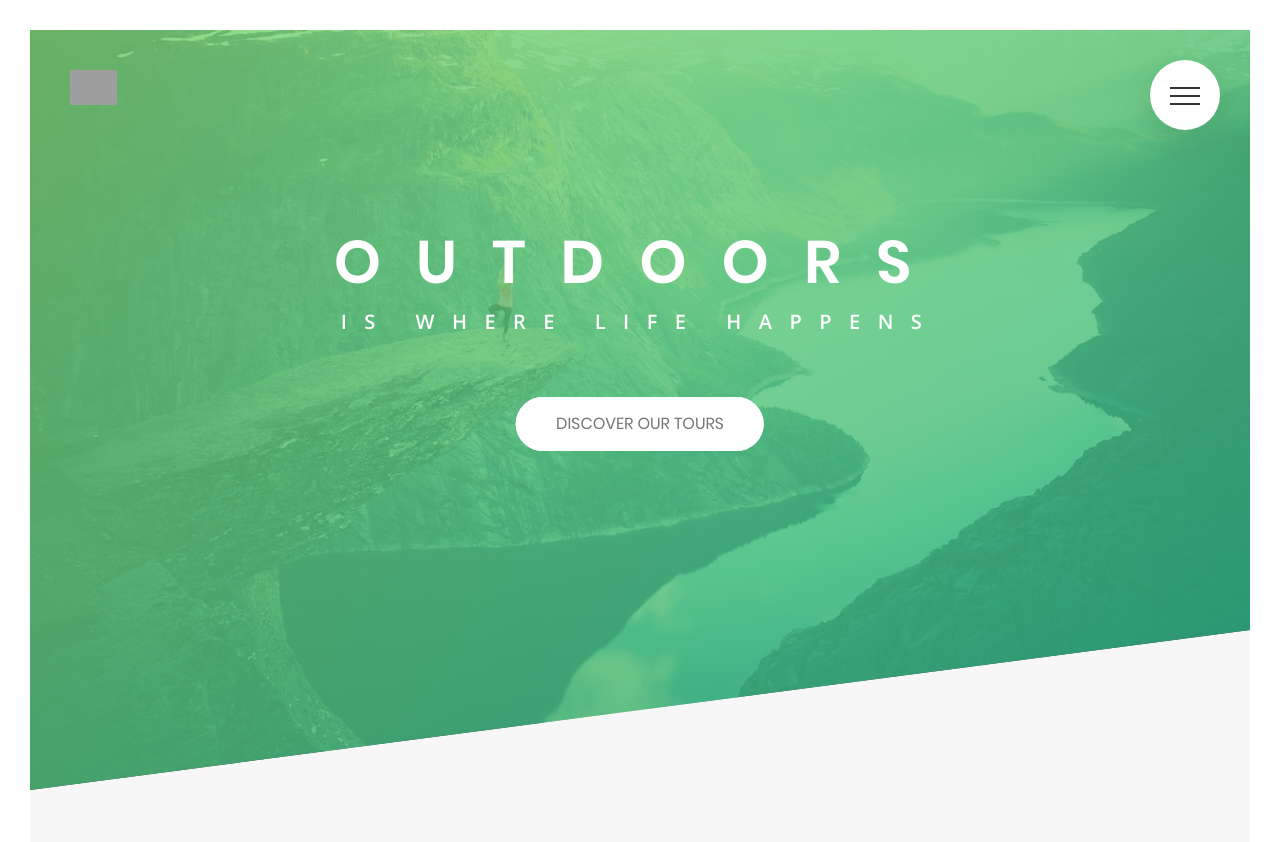
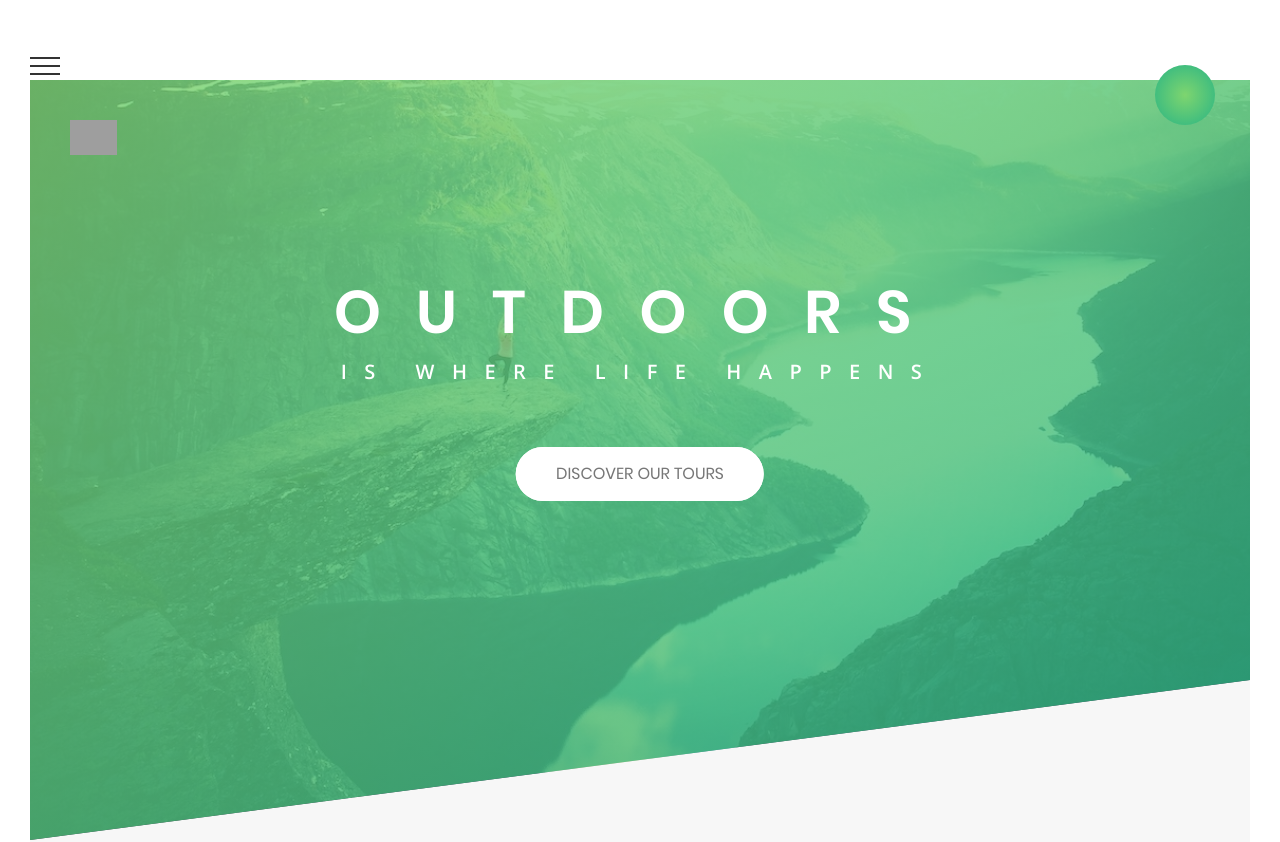
Before and after one commit to ebuyco/Natours_NextJs, a Next.js app: page / in a window 1280 px wide. Shown: the top 842 px of the page. Built offline with nearby package versions, Linux system fonts and the light colour scheme; grey boxes are pictures that could not be loaded.

Commit message:
refactor

```diff
--- a/components/NContent.js
+++ b/components/NContent.js
@@ -1,4 +1,4 @@
-import React from 'react';
+import React, {useState} from 'react';
 
 
 const NContent = (props) => {
@@ -9,74 +9,10 @@ const NContent = (props) => {
   }
 
 
+
   return(
       <>
-            <div className="navigation">
-                    <input type="checkbox" className="navigation__checkbox"/>
 
-                    <label htmlFor="navi-toggle"
-                     className="navigation__button"
-                     onClick={props.drawerToggleClicked}
-                    >
-                            <span
-                            className="navigation__icon"
-                            >&nbsp;</span>
-                    </label>
-
-                    <div className="navigation__background">&nbsp;</div>
-
-                    <nav
-
-                    className={`navigation__nav ${attachedClasses.join('')}`}
-                    >
-                         <label htmlFor="navi-toggle"
-                         className="navigation__button">
-
-                    </label>
-                          <ul className="navigation__list">
-                                    <li className="navigation__item">
-                                        <a href="#about" className="navigation__link">
-                                            <span>
-                                              01
-                                            </span>
-                                            About Natous
-                                        </a>
-                                    </li>
-                                    <li className="navigation__item">
-                                        <a href="#" className="navigation__link">
-                                                <span>
-                                                  03
-                                                </span>
-                                                Popular tours
-                                            </a>
-                                    </li>
-                                    <li className="navigation__item">
-                                        <a href="#" className="navigation__link">
-                                                <span>
-                                                  02
-                                                </span>
-                                                Your Benefits
-                                            </a>
-                                    </li>
-                                    <li className="navigation__item">
-                                        <a href="#" className="navigation__link">
-                                                <span>
-                                                  04
-                                                </span>
-                                                Stories
-                                            </a>
-                                    </li>
-                                    <li className="navigation__item">
-                                        <a href="#" className="navigation__link">
-                                                <span>
-                                                  05
-                                                </span>
-                                               Book Now
-                                            </a>
-                                    </li>
-                          </ul>
-                    </nav>
-              </div>
       </>
   )
 };
--- a/components/Navigation.js
+++ b/components/Navigation.js
@@ -1,27 +1,82 @@
 import React , {useState, useRef} from 'react';
 import NavStyle from './styles/layout/NavStyle';
-import NContent from './NContent';
+
 
 const Navigation = () => {
 
-  const [sideDrawerIsVisible, setSideDrawerIsVisible] = useState(false);
-
-  const sideDrawerClosedHandler = () => {
-    setSideDrawerIsVisible(false);
-  };
-
-  const sideDrawerToggleHandler = () => {
-    setSideDrawerIsVisible(!sideDrawerIsVisible);
-    console.log('visible');
-  };
+  const [isOpen, setIsOpen] = useState(false);
+  const toggle = () => setIsOpen(!isOpen);
 
       return(
           <NavStyle>
-            <NContent
-          drawerToggleClicked={sideDrawerToggleHandler}
-          open={sideDrawerIsVisible}
-          closed={sideDrawerClosedHandler}
-              />
+              <div className="navigation">
+                    {/* <a href="#" className={`name__tagger__${isOpen ? 'm-menu--active' : 'menu'}`} onClick={toggle}>Tet</a> */}
+                  <input type="checkbox" className="navigation__checkbox"/>
+
+                    <label htmlFor="navi-toggle"
+                    //  className="navigation__button"
+                    // className={`navigation__button--${attachedClasses.join('')}`}
+                     onClick={toggle}
+                    >
+                            <span
+                            className="navigation__icon"
+                            >&nbsp;</span>
+                    </label>
+
+                    <div className="navigation__background">&nbsp;</div>
+
+                    <nav
+                      className={`navigation__nav ${isOpen ? 'Open' : 'Close'}`}
+                    // className={`navigation__nav ${attachedClasses.join('')}`}
+                    >
+                         <label htmlFor="navi-toggle"
+                         className="navigation__button">
+
+                    </label>
+                          <ul className="navigation__list">
+                                    <li className="navigation__item">
+                                        <a href="#about" className="navigation__link">
+                                            <span>
+                                              01
+                                            </span>
+                                            About Natous
+                                        </a>
+                                    </li>
+                                    <li className="navigation__item">
+                                        <a href="#" className="navigation__link">
+                                                <span>
+                                                  03
+                                                </span>
+                                                Popular tours
+                                            </a>
+                                    </li>
+                                    <li className="navigation__item">
+                                        <a href="#" className="navigation__link">
+                                                <span>
+                                                  02
+                                                </span>
+                                                Your Benefits
+                                            </a>
+                                    </li>
+                                    <li className="navigation__item">
+                                        <a href="#" className="navigation__link">
+                                                <span>
+                                                  04
+                                                </span>
+                                                Stories
+                                            </a>
+                                    </li>
+                                    <li className="navigation__item">
+                                        <a href="#" className="navigation__link">
+                                                <span>
+                                                  05
+                                                </span>
+                                               Book Now
+                                            </a>
+                                    </li>
+                          </ul>
+                    </nav>
+              </div>
           </NavStyle>
       )
 }
```
